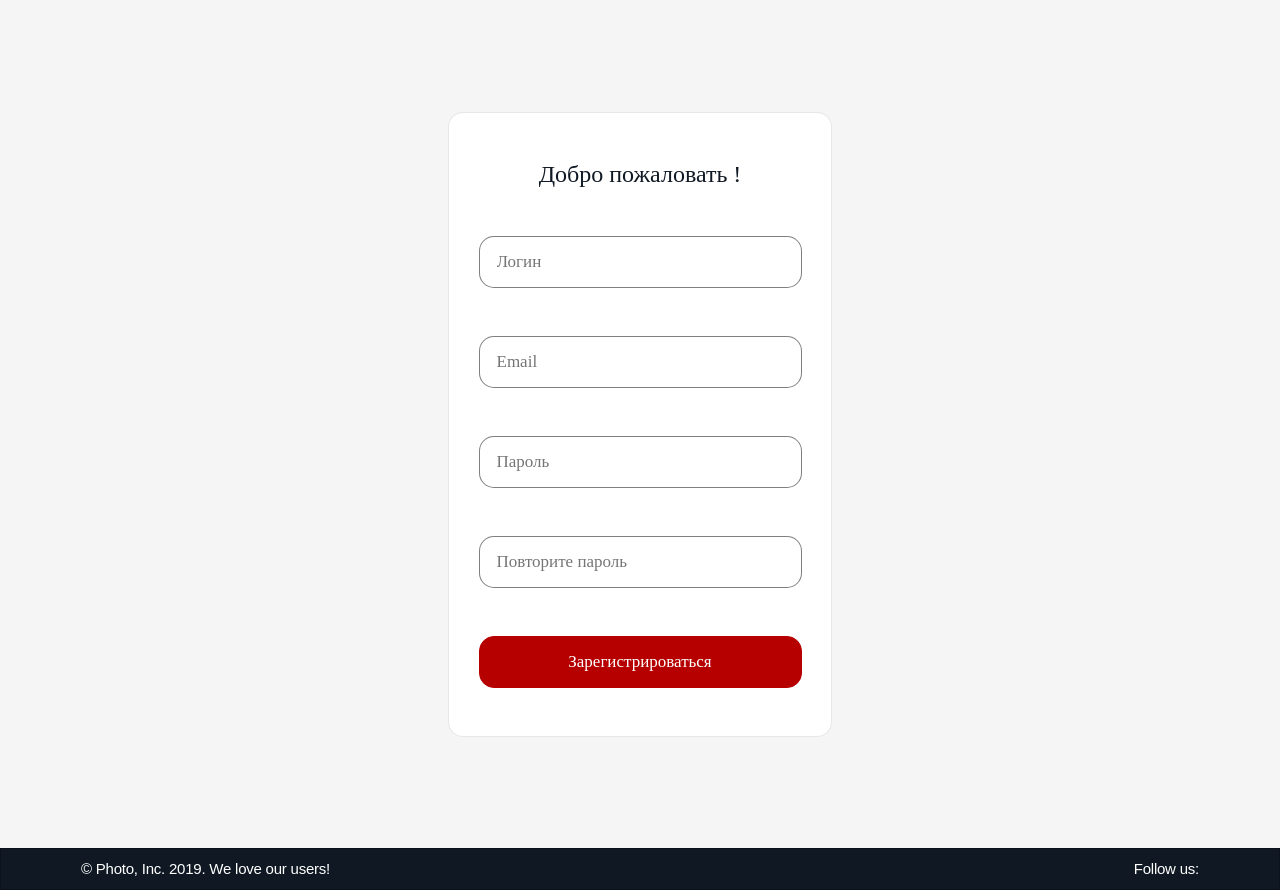
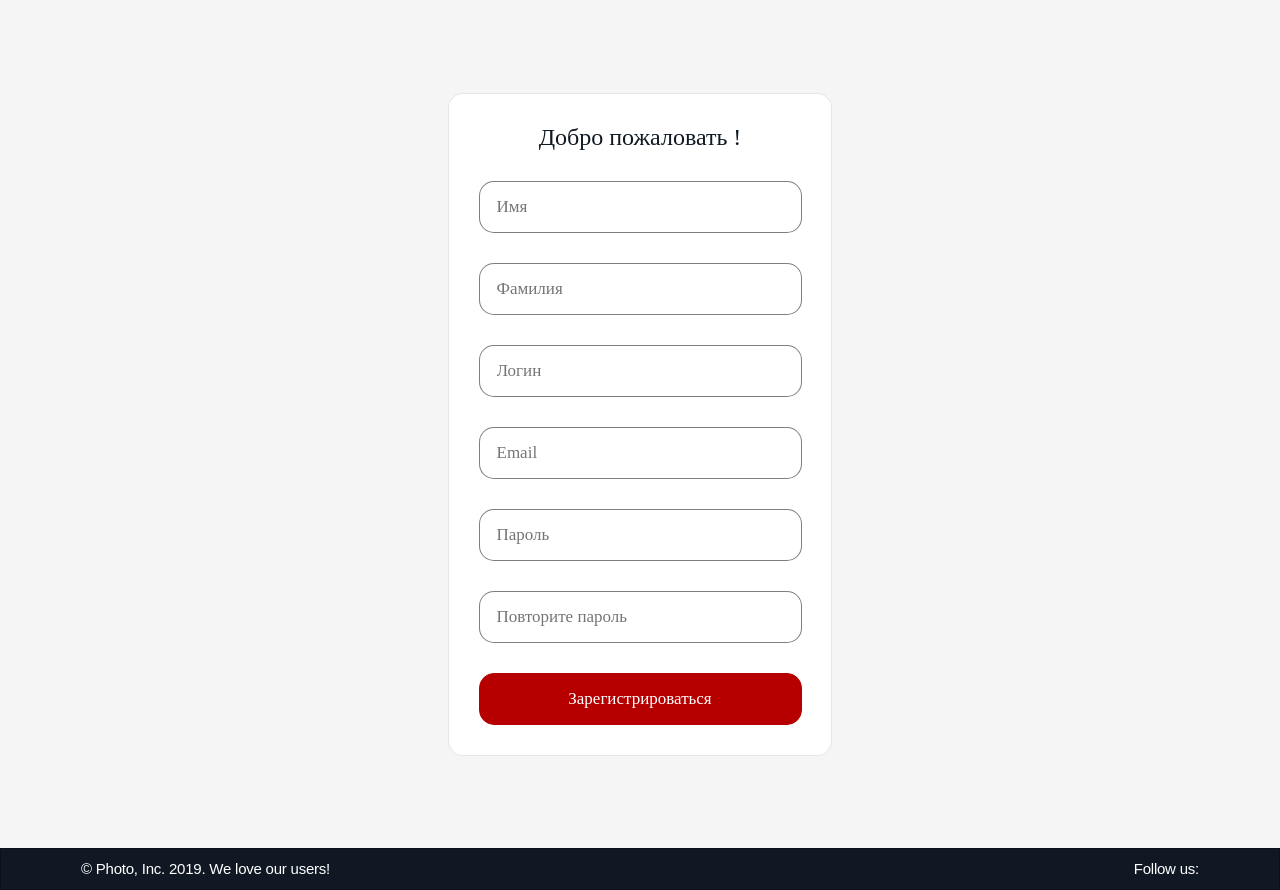
Before and after one commit to ElizavetaRykova/learnsql, a Django app: page /signup/ in a window 1280 px wide. Shown: the part 40-930 px from the top of the page. Run offline with Django 4.2, Linux system fonts and the light colour scheme; style sheets or scripts are compiled from the project's sources; some libraries are stand-ins or nearby versions; some web fonts are replaced.

Commit message:
Add first and last name fields to registration form

```diff
--- a/general/static/css/pages/signin.scss
+++ b/general/static/css/pages/signin.scss
@@ -5,11 +5,11 @@
     align-items: center;
     &__form {
         display: flex;
-        padding: 48px 30px;
+        padding: 30px 30px;
         flex-direction: column;
         justify-content: center;
         align-items: center;
-        gap: 48px;
+        gap: 30px;
         width:384px;
         border-radius: 15px;
         border: 1px solid rgba(16, 25, 35, 0.10);
@@ -40,7 +40,7 @@
 }
 
 .input-login{
-    margin-bottom: 48px;
+    margin-bottom: 30px;
     padding: 14px 17px;
     width: 323px;
     height: 52px;
@@ -61,7 +61,7 @@
 }
 
 .input-password{
-    margin-bottom: 48px;
+    margin-bottom: 30px;
     padding: 14px 17px;
     width: 323px;
     height: 52px;
--- a/general/static/css/pages/signup.scss
+++ b/general/static/css/pages/signup.scss
@@ -5,11 +5,11 @@
     align-items: center;
     &__form {
         display: flex;
-        padding: 48px 30px;
+        padding: 30px 30px;
         flex-direction: column;
         justify-content: center;
         align-items: center;
-        gap: 48px;
+        gap: 30px;
         width:384px;
         border-radius: 15px;
         border: 1px solid rgba(16, 25, 35, 0.10);
@@ -25,9 +25,29 @@
     }
 }
 
+.input-fio{
+    margin-bottom: 30px;
+    padding: 14px 17px;
+    width: 323px;
+    height: 52px;
+    border-radius: 15px;
+    border: 1px solid rgba(0, 0, 0, 0.50);
+    color: rgba(0, 0, 0, 0.50);
+    font-family: Montserrat;
+    font-size: 17px;
+    font-style: normal;
+    font-weight: 400;
+    line-height: normal;
+    outline: none;
+}
+
+.input-fio:focus{
+    color: #101923;
+    border: 1px solid #780000;
+}
 
 .input-login{
-    margin-bottom: 48px;
+    margin-bottom: 30px;
     padding: 14px 17px;
     width: 323px;
     height: 52px;
@@ -48,7 +68,7 @@
 }
 
 .input-password{
-    margin-bottom: 48px;
+    margin-bottom: 30px;
     padding: 14px 17px;
     width: 323px;
     height: 52px;
@@ -69,7 +89,7 @@
 }
 
 .input-confirm-password{
-    margin-bottom: 48px;
+    margin-bottom: 30px;
     padding: 14px 17px;
     width: 323px;
     height: 52px;
@@ -90,7 +110,7 @@
 }
 
 .input-email{
-    margin-bottom: 48px;
+    margin-bottom: 30px;
     padding: 14px 17px;
     width: 323px;
     height: 52px;
--- a/general/templates/signup.html
+++ b/general/templates/signup.html
@@ -14,6 +14,8 @@
             <div class="signup__form">
                 <div class="signup__text-welcom">Добро пожаловать !</div>
                 <form>
+                    <input placeholder="Имя" type="text" name="name" class="input-fio">
+                    <input placeholder="Фамилия" type="text" name="lastname" class="input-fio">
                     <input placeholder="Логин" type="text" name="login" class="input-login">
                     <input placeholder="Email" type="email" name="email" class="input-email">
                     <input placeholder="Пароль" type="password" class="input-password">
```
